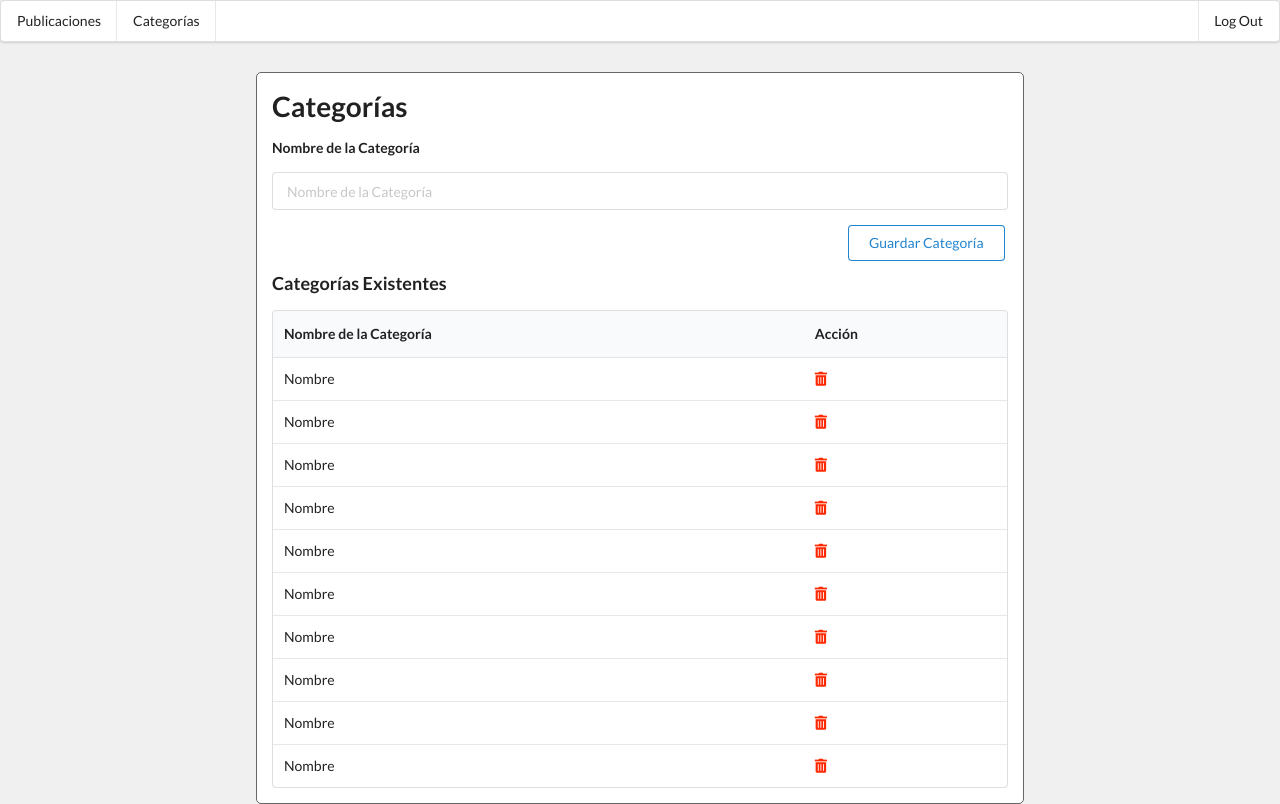
After one commit to PeterGabrielVE/cms_iamgabo, a PHP site: page /cms_iamgabo/admin/categories in a window 1280 px wide. The commit adds this page. Run offline with PHP 8.4, Linux system fonts and the light colour scheme; the visitor is signed in with stand-in values (Sample User, id 1); some libraries are stand-ins or nearby versions.

Commit message:
Agregar Categorias A La Base de Datos

```diff
--- a/admin/index.php
+++ b/admin/index.php
@@ -9,6 +9,7 @@
     <title>Administrador</title>
 
     <link rel="stylesheet" href="../res/css/framework/semantic/semantic.min.css">
+    <link rel="stylesheet" href="https://use.fontawesome.com/releases/v5.3.1/css/all.css" integrity="sha384-mzrmE5qonljUremFsqc01SB46JvROS7bZs3IO2EmfFsd15uHvIt+Y8vEf7N7fWAU" crossorigin="anonymous">
     <link rel="stylesheet" href="../res/css/main.css">
 </head>
 <body>
@@ -37,6 +38,12 @@
             $_GET['section'] == "posts"
         ){
             require '../views/admin/posts.php';
+        }elseif(
+            isset($_SESSION['admin']) &&
+            isset($_GET['section']) &&
+            $_GET['section'] == "categories"
+        ){
+            require '../views/admin/categories.php';
         }
     ?>
 
--- a/res/js/admin.js
+++ b/res/js/admin.js
@@ -31,4 +31,33 @@ $(document).ready(function(){
                 }
             });
     });
+
+    $('.btnSaveCategory').on("click", function(){
+
+        var category = $('.txtNameCategory').val().trim()
+            self = this;
+        $.ajax({
+            type: "POST",
+            url: root + "res/php/admin_actions/save_category.php",
+            data: {
+                category : category
+            },
+            beforeSend: function(){
+                $(self).addClass("loading");
+            },
+            success: function(data){
+                $(self).removeClass("loading");
+                if(data > 0){
+                    alert("Se guardo correctamente");
+                    $('.txtNameCategory').val("");
+                }else{
+                    alert("Hubo un error");
+                }
+                //console.log(data);
+            },
+            error: function(){
+                alert("Se ha producido un error");
+            }
+        });
+    });
 });
--- a/res/php/Functions.php
+++ b/res/php/Functions.php
@@ -27,6 +27,15 @@
               return false;
           }
         }
+
+        public function saveCategory($category){
+            global $database;
+
+            $database->insert("categories",[
+                "category" => $category
+            ]);
+                return $database->id();
+        }
     }
 
 ?>
--- /dev/null
+++ b/views/admin/categories.php
@@ -0,0 +1,30 @@
+<div enctype="multipart/form-data" id="new_post_container" class="ui form new_post_container">
+    <h1>Categorías</h1>
+    <p><b>Nombre de la Categoría</b></p>
+    <div class="ui input">
+        <input type="text" class="txtNameCategory" name="txtNameCategory" placeholder="Nombre de la Categoría">
+    </div>
+
+
+
+    <button class="ui blue basic button btnSaveCategory">Guardar Categoría</button>
+    <p class="clearfix"></p>
+
+    <h3>Categorías Existentes</h3>
+    <table class="ui single line table">
+        <thead>
+            <tr>
+            <th>Nombre de la Categoría</th>
+            <th>Acción</th>
+            </tr>
+        </thead>
+        <tbody>
+            <?php for($i = 1; $i <= 10; $i++): ?>
+            <tr>
+                <td>Nombre</td>
+                <td><i class="fas fa-trash-alt" style="color:#ff2a00; cursor:pointed;" title="Eliminar Categoría"></i></td>
+            </tr>
+            <?php endfor; ?>
+        </tbody>
+    </table>
+</div>
--- a/views/nav/main_nav_admin.php
+++ b/views/nav/main_nav_admin.php
@@ -2,8 +2,8 @@
   <a href="posts" class="item">
    Publicaciones
   </a>
-  <a class="item">
-    Administradores
+  <a href="categories" class="item">
+    Categorías
   </a>
 
   <div  class="right menu">
```
Also changed, not shown: res/php/admin_actions/save_category.php (added, +9 -0 lines), .htaccess.
